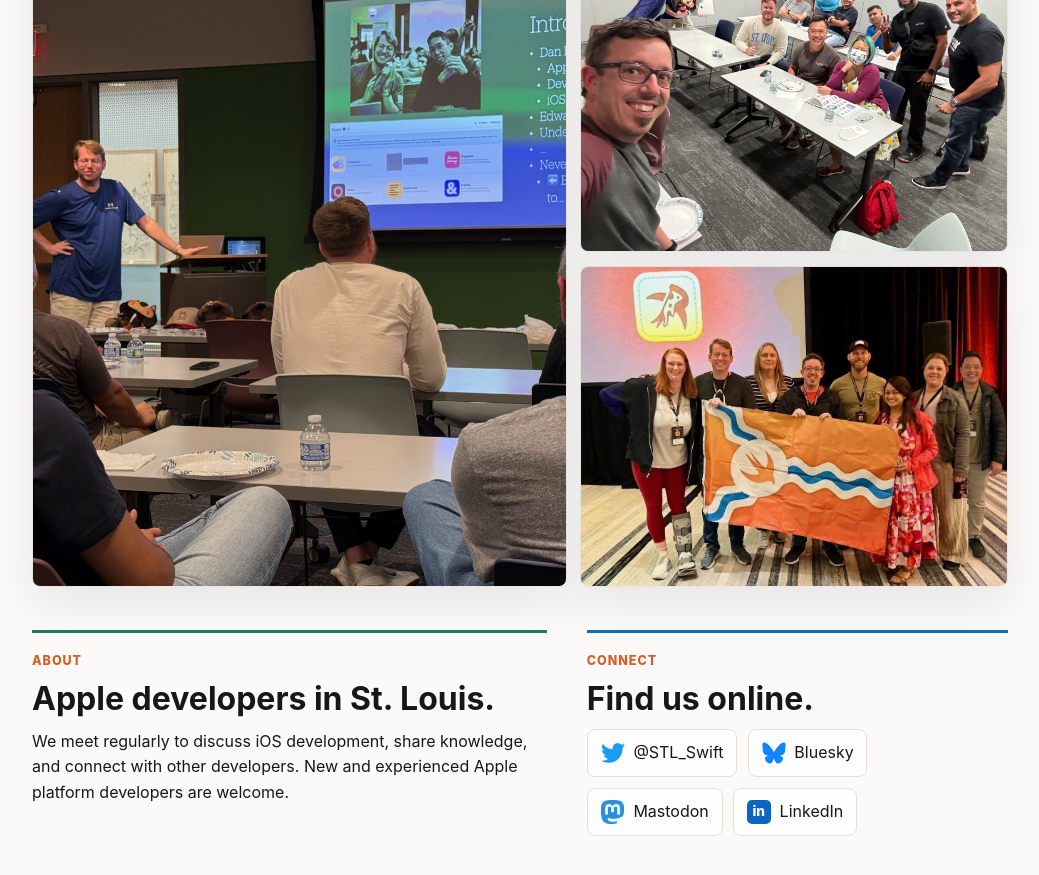
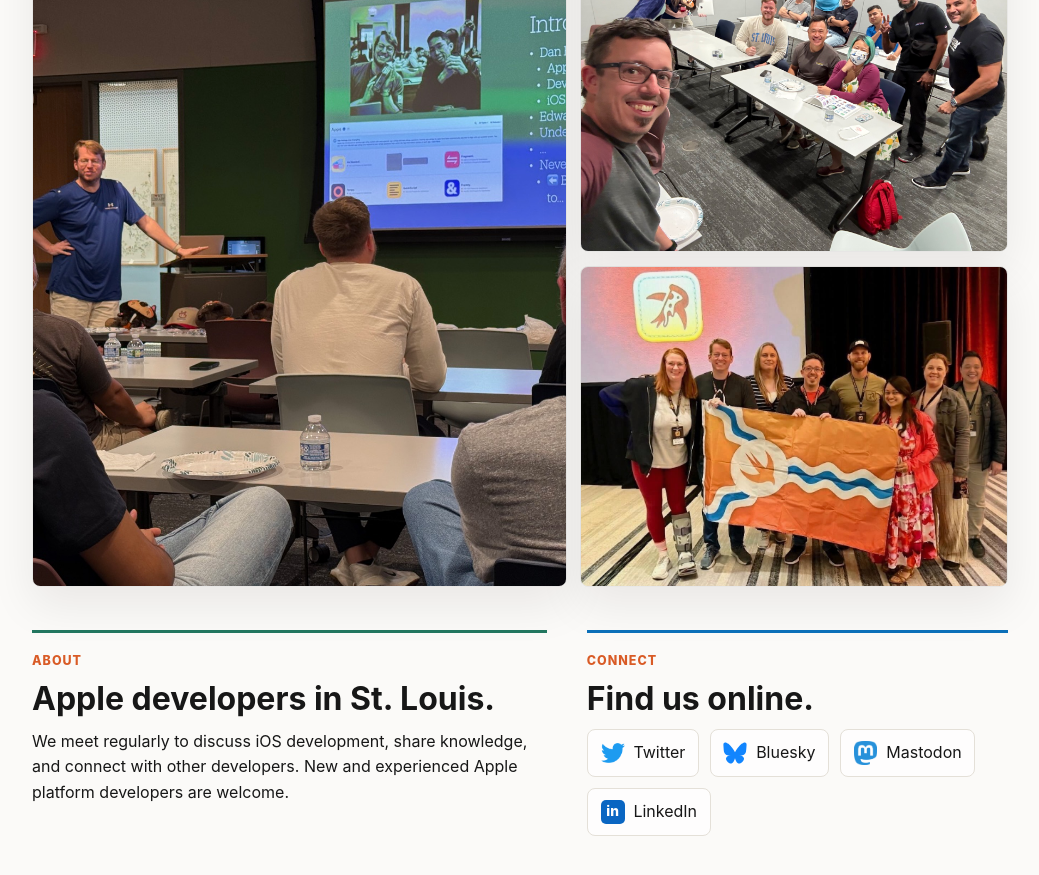
Before and after one commit to charliemchapman/stlswift-site, a Jekyll site: the page built from index.md, in a window 1280 px wide and 900 px high, scrolled down 695 px. Shown: the top 875 px of the window, without its empty margins (120-1159 px from the left). Built offline with Jekyll 4.4.1, drawn with Linux system fonts in a browser that asks for light colours.

```diff
--- a/index.md
+++ b/index.md
@@ -39,9 +39,9 @@ layout: default
         <div class="social-links">
             <a href="https://twitter.com/STL_Swift">
                 <img src="/assets/images/twitter-logo.png" alt="" class="social-icon">
-                @STL_Swift
+                Twitter
             </a>
-            <a href="https://bsky.app/profile/stlswift.bsky.social">
+            <a href="https://bsky.app/profile/stlswift.com">
                 <img src="/assets/images/bluesky-icon.svg" alt="" class="social-icon">
                 Bluesky
             </a>
```
Also changed, not shown: 1 other file.
